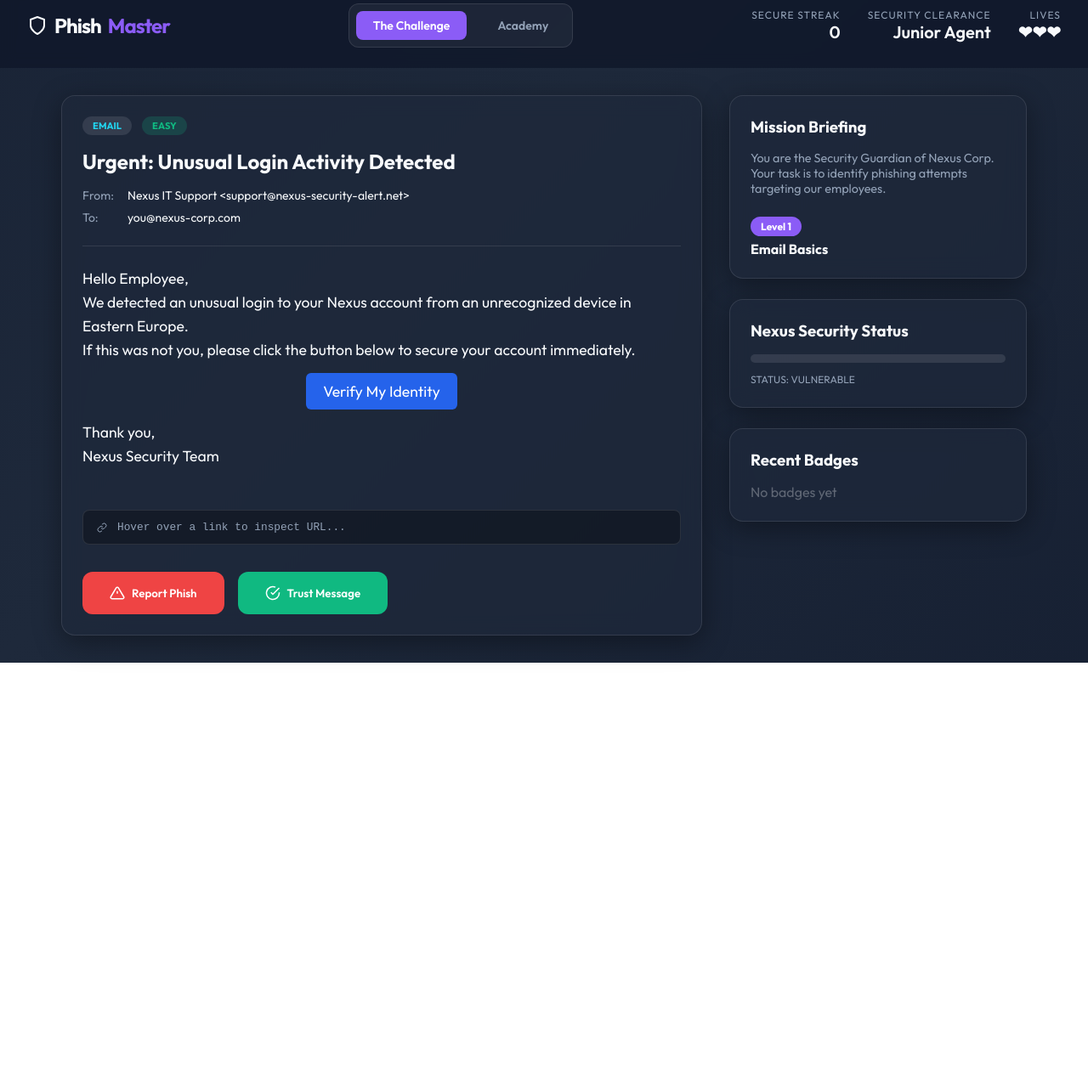
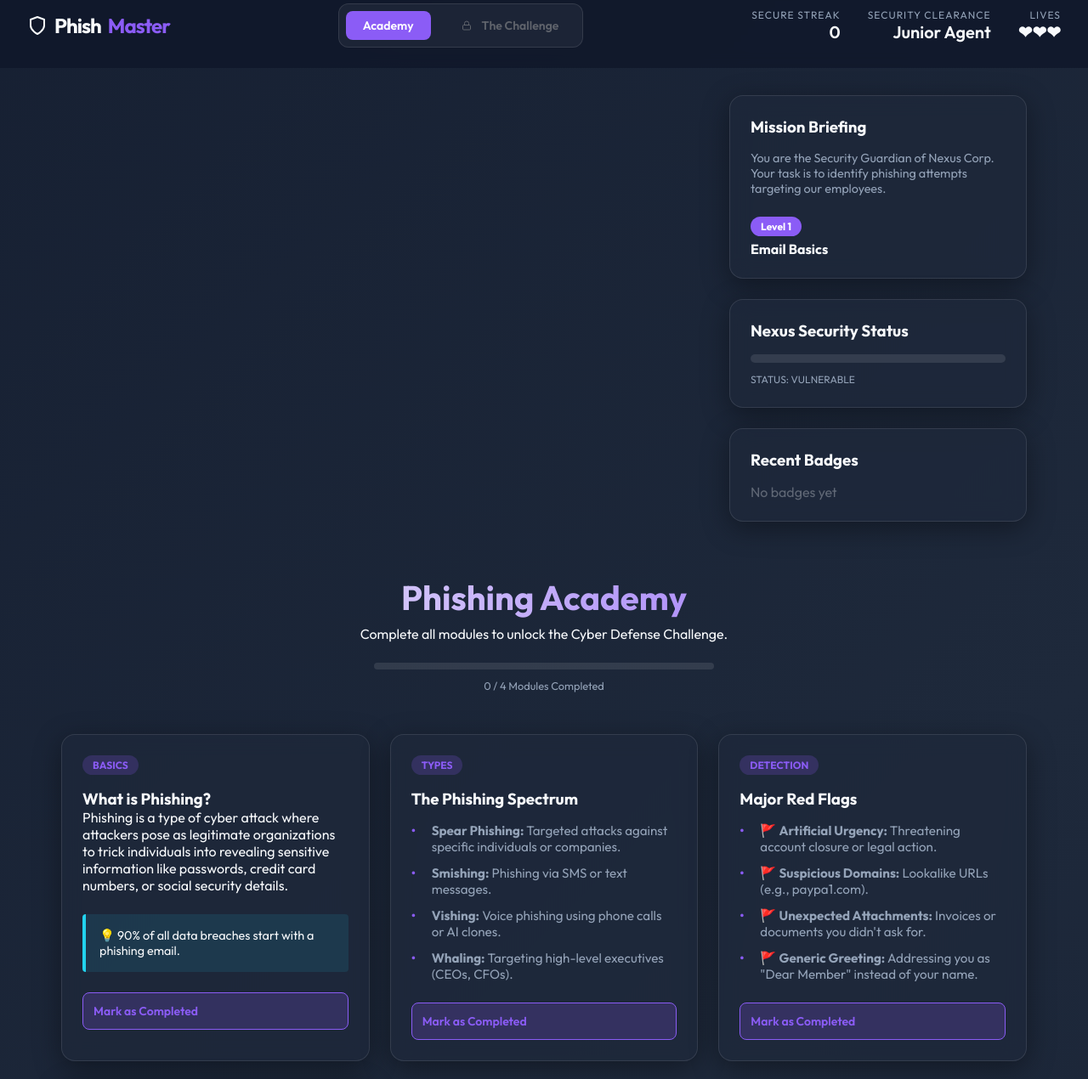
Before and after one commit to Pavanboga07/phishing-game, a website built with Vite: page index.html in a window 1280 px wide. Shown: the part 20-1290 px from the top of the page at 85% size. Before the commit the page ends 800 px from the top, so only its background shows below. Built offline with nearby package versions, Linux system fonts and the light colour scheme.

Commit message:
Implement Learn-to-Play flow: Challenge unlocked only after Academy completion

```diff
--- a/index.html
+++ b/index.html
@@ -15,8 +15,11 @@
         </div>
 
         <nav class="main-nav">
-          <button class="nav-btn active" id="nav-game">The Challenge</button>
-          <button class="nav-btn" id="nav-academy">Academy</button>
+          <button class="nav-btn active" id="nav-academy">Academy</button>
+          <button class="nav-btn disabled" id="nav-game" title="Complete the Academy to unlock the Challenge">
+            <svg width="12" height="12" viewBox="0 0 24 24" fill="none" stroke="currentColor" stroke-width="2" style="margin-right: 4px;"><rect x="3" y="11" width="18" height="11" rx="2" ry="2"></rect><path d="M7 11V7a5 5 0 0 1 10 0v4"></path></svg>
+            The Challenge
+          </button>
         </nav>
 
         <div class="stats-bar">
@@ -37,7 +40,7 @@
 
       <main>
         <section class="game-area">
-          <div class="glass card inbox-view animate-fade" id="scenario-container">
+          <div class="glass card inbox-view animate-fade" id="scenario-container" style="display: none;">
             <div class="scenario-meta">
               <span class="platform-tag" id="platform-tag">Email</span>
               <span class="difficulty-tag" id="difficulty-tag">Easy</span>
@@ -105,23 +108,28 @@
         </aside>
       </main>
 
-      <section id="academy-view" style="display: none; padding: 2rem; max-width: 1200px; margin: 0 auto; width: 100%;">
+      <section id="academy-view" style="padding: 2rem; max-width: 1200px; margin: 0 auto; width: 100%;">
         <div class="academy-header">
           <h1>Phishing Academy</h1>
-          <p>Master the knowledge to stay secure in the digital age.</p>
+          <p>Complete all modules to unlock the Cyber Defense Challenge.</p>
+          <div class="academy-progress-container">
+            <div class="academy-progress-bar" id="academy-progress"></div>
+          </div>
+          <span id="academy-status">0 / 4 Modules Completed</span>
         </div>
 
         <div class="academy-grid">
           <!-- Basics -->
-          <div class="glass card">
+          <div class="glass card academy-module" data-module="basics">
             <div class="category-tag">Basics</div>
             <h3>What is Phishing?</h3>
             <p>Phishing is a type of cyber attack where attackers pose as legitimate organizations to trick individuals into revealing sensitive information like passwords, credit card numbers, or social security details.</p>
             <div class="learning-tip">💡 90% of all data breaches start with a phishing email.</div>
+            <button class="btn-complete" data-module="basics">Mark as Completed</button>
           </div>
 
           <!-- Types -->
-          <div class="glass card">
+          <div class="glass card academy-module" data-module="types">
             <div class="category-tag">Types</div>
             <h3>The Phishing Spectrum</h3>
             <ul class="learning-list">
@@ -130,10 +138,11 @@
               <li><strong>Vishing:</strong> Voice phishing using phone calls or AI clones.</li>
               <li><strong>Whaling:</strong> Targeting high-level executives (CEOs, CFOs).</li>
             </ul>
+            <button class="btn-complete" data-module="types">Mark as Completed</button>
           </div>
 
           <!-- Red Flags -->
-          <div class="glass card">
+          <div class="glass card academy-module" data-module="redflags">
             <div class="category-tag">Detection</div>
             <h3>Major Red Flags</h3>
             <ul class="learning-list">
@@ -142,10 +151,11 @@
               <li>🚩 <strong>Unexpected Attachments:</strong> Invoices or documents you didn't ask for.</li>
               <li>🚩 <strong>Generic Greeting:</strong> Addressing you as "Dear Member" instead of your name.</li>
             </ul>
+            <button class="btn-complete" data-module="redflags">Mark as Completed</button>
           </div>
 
           <!-- Prevention -->
-          <div class="glass card">
+          <div class="glass card academy-module" data-module="prevention">
             <div class="category-tag">Prevention</div>
             <h3>How to Protect Yourself</h3>
             <ul class="learning-list">
@@ -154,6 +164,7 @@
               <li>✅ <strong>Hover Before You Click:</strong> Check where a link actually leads.</li>
               <li>✅ <strong>Use a Password Manager:</strong> Helps prevent entering credentials into fake sites.</li>
             </ul>
+            <button class="btn-complete" data-module="prevention">Mark as Completed</button>
           </div>
         </div>
 
--- a/main.js
+++ b/main.js
@@ -90,7 +90,9 @@ let state = {
   score: 0,
   lives: 3,
   level: 1,
-  badges: []
+  badges: [],
+  completedModules: [],
+  gameUnlocked: false
 };
 
 // DOM Elements
@@ -119,7 +121,11 @@ const elements = {
   academyView: document.getElementById('academy-view'),
   platformTag: document.getElementById('platform-tag'),
   difficultyTag: document.getElementById('difficulty-tag'),
-  statusUrl: document.getElementById('status-url')
+  statusUrl: document.getElementById('status-url'),
+  academyProgress: document.getElementById('academy-progress'),
+  academyStatus: document.getElementById('academy-status'),
+  moduleButtons: document.querySelectorAll('.btn-complete'),
+  scenarioContainer: document.getElementById('scenario-container')
 };
 
 // Functions
@@ -271,7 +277,12 @@ function nextScenario() {
 
 function switchView(view) {
   if (view === 'game') {
+    if (!state.gameUnlocked) {
+      alert("⚠️ Access Denied: You must complete all Academy modules to unlock the Challenge!");
+      return;
+    }
     elements.gameView.style.display = 'grid';
+    elements.scenarioContainer.style.display = 'flex';
     elements.academyView.style.display = 'none';
     elements.navGame.classList.add('active');
     elements.navAcademy.classList.remove('active');
@@ -283,12 +294,54 @@ function switchView(view) {
   }
 }
 
+function handleModuleComplete(e) {
+  const btn = e.target;
+  const moduleName = btn.dataset.module;
+  const moduleCard = btn.closest('.academy-module');
+
+  if (!state.completedModules.includes(moduleName)) {
+    state.completedModules.push(moduleName);
+    btn.textContent = 'Completed ✓';
+    btn.classList.add('completed');
+    moduleCard.classList.add('completed');
+  } else {
+    state.completedModules = state.completedModules.filter(m => m !== moduleName);
+    btn.textContent = 'Mark as Completed';
+    btn.classList.remove('completed');
+    moduleCard.classList.remove('completed');
+  }
+
+  updateAcademyProgress();
+}
+
+function updateAcademyProgress() {
+  const total = 4;
+  const current = state.completedModules.length;
+  const percentage = (current / total) * 100;
+
+  elements.academyProgress.style.width = `${percentage}%`;
+  elements.academyStatus.textContent = `${current} / ${total} Modules Completed`;
+
+  if (current === total) {
+    state.gameUnlocked = true;
+    elements.navGame.classList.remove('disabled');
+    elements.navGame.title = 'Challenge Unlocked!';
+    elements.academyStatus.innerHTML = '<span style="color: var(--success); font-weight: bold;">✓ Academy Completed! Challenge Unlocked.</span>';
+  } else {
+    state.gameUnlocked = false;
+    elements.navGame.classList.add('disabled');
+    elements.navGame.title = 'Complete the Academy to unlock the Challenge';
+  }
+}
+
 // Event Listeners
 elements.btnReport.addEventListener('click', () => handleDecision(true));
 elements.btnTrust.addEventListener('click', () => handleDecision(false));
 elements.btnNext.addEventListener('click', nextScenario);
 elements.navGame.addEventListener('click', () => switchView('game'));
 elements.navAcademy.addEventListener('click', () => switchView('academy'));
+elements.moduleButtons.forEach(btn => btn.addEventListener('click', handleModuleComplete));
 
 // Initialize
 updateUI();
+updateAcademyProgress();
--- a/style.css
+++ b/style.css
@@ -122,7 +122,13 @@ header {
   color: white;
 }
 
-.nav-btn:hover:not(.active) {
+.nav-btn.disabled {
+  opacity: 0.5;
+  cursor: not-allowed;
+  filter: grayscale(1);
+}
+
+.nav-btn:hover:not(.active):not(.disabled) {
   background: rgba(255, 255, 255, 0.1);
   color: var(--text-main);
 }
@@ -422,6 +428,27 @@ button {
   -webkit-text-fill-color: transparent;
 }
 
+.academy-progress-container {
+  max-width: 400px;
+  height: 8px;
+  background: rgba(255, 255, 255, 0.1);
+  border-radius: 4px;
+  margin: 1.5rem auto 0.5rem;
+  overflow: hidden;
+}
+
+.academy-progress-bar {
+  height: 100%;
+  width: 0%;
+  background: var(--primary);
+  transition: width 0.5s ease;
+}
+
+#academy-status {
+  font-size: 0.8rem;
+  color: var(--text-muted);
+}
+
 .academy-grid {
   display: grid;
   grid-template-columns: repeat(auto-fit, minmax(280px, 1fr));
@@ -471,6 +498,29 @@ button {
   font-size: 0.9rem;
 }
 
+.btn-complete {
+  margin-top: 1.5rem;
+  width: 100%;
+  padding: 0.75rem;
+  background: rgba(139, 92, 246, 0.2);
+  color: var(--primary);
+  border: 1px solid var(--primary);
+  border-radius: 8px;
+  font-size: 0.875rem;
+  cursor: pointer;
+  transition: all 0.2s ease;
+}
+
+.btn-complete.completed {
+  background: var(--success);
+  color: white;
+  border-color: var(--success);
+}
+
+.academy-module.completed {
+  border-color: var(--success);
+}
+
 .resource-link {
   text-decoration: none;
   display: flex;
```
